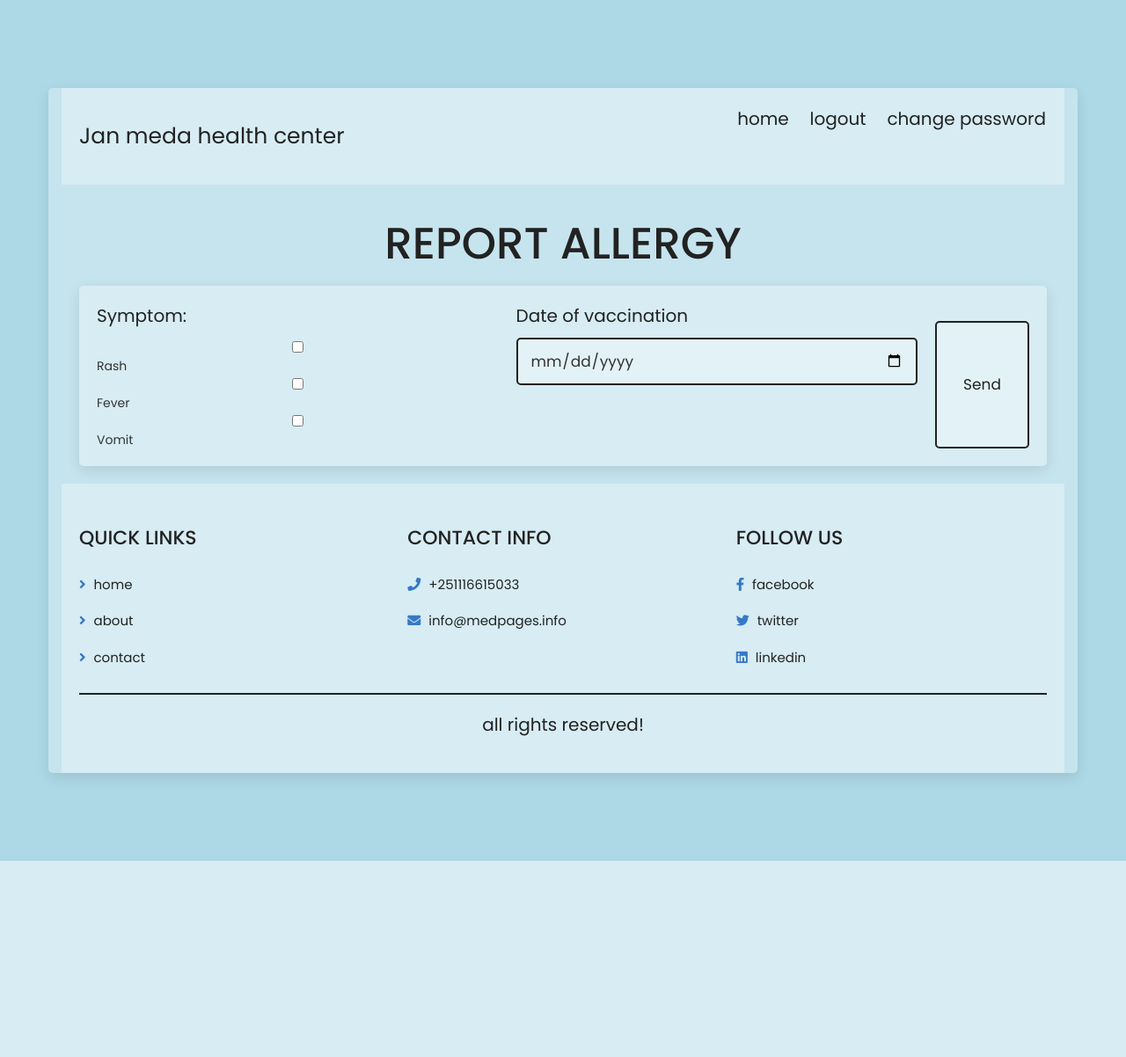
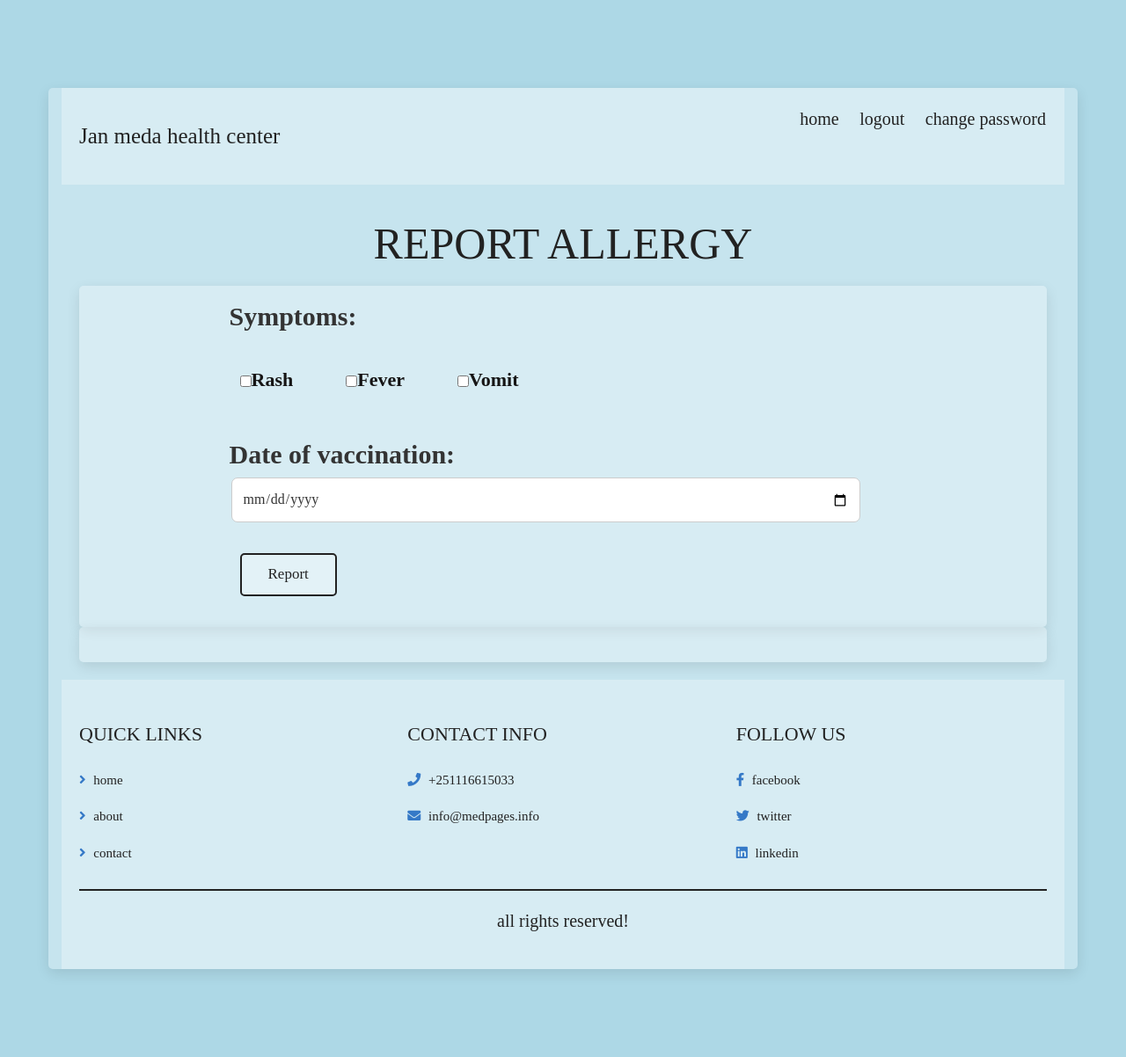
Before and after one commit to lensesorsa/lense, a PHP site: page /reportallergy.php in a window 1280 px wide. Shown: the whole page at 88% size. Before the commit the page ends 979 px from the top, so only its background shows below. Run offline with PHP 8.4, Linux system fonts and the light colour scheme; the visitor is signed in with stand-in values (Sample User, id 1).

Commit message:
report allergy

```diff
--- a/css/Style.css
+++ b/css/Style.css
@@ -10,7 +10,7 @@
 }
 
 *{
-   font-family: 'Poppins', sans-serif;
+   font-family: "Times New Roman", Times, serif;
    margin:0; padding:0;
    box-sizing: border-box;
    outline: none; border:none;
@@ -65,6 +65,8 @@ span.error{
    margin-bottom: 2rem;
    font-size: 5rem;
 }
+
+
 
 .btn{
    display: inline-block;
@@ -605,14 +607,85 @@ section{
       display: block;
       width: 100%;
    }
+}
 
-}
-.flex-container{
-   display: flex;
-   /* flex-direction: row; */
-   justify-content: space-between;
+    .form {
+      display: flex;
+      flex-direction: column;
+      align-items: center;
+      justify-content: center;
+      padding: 20px;
+      background-color: #fff;
+      border-radius: 5px;
+      box-shadow: 0 0 10px rgba(0, 0, 0, 0.1);
+    }
 
-}
-.c{
-   align-items: end;
-}
+    .form-group {
+      width: 75%;
+    }
+
+    .label {
+      /* display: block; */
+      font-size: 30px;
+      font-weight: bold;
+      /* font-weight: 500; */
+      margin-bottom: 40px;
+      color: #333;
+    }
+
+    .error {
+      display: block;
+      color: #ff3333;
+      margin-bottom: 10px;
+    }
+
+    .checkbox-group {
+      display: flex;
+      flex-wrap: wrap;
+      margin-bottom: 10px;
+    }
+
+    .checkbox-label {
+      display: flex;
+      align-items: center;
+      margin: 30px;
+      font-size: 22px;
+      color: #161515;
+    }
+
+    .input {
+      margin-left: 20px;
+      width: 90%;
+      padding: 12px;
+      font-size: 16px;
+      border-radius: 7px;
+      border: solid 1px #ccc;
+      transition: border-color 0.3s ease-in-out;
+    }
+
+    .input:focus {
+      outline: none;
+      border-color: #007bff;
+    }
+
+    /* .btn {
+      background-color: #0921f1;
+      margin-left: 30px;
+      color: #fff;
+      border: none;
+      padding: 10px 20px;
+      font-size: 16px;
+      font-weight: bold;
+      border-radius: 5px;
+      cursor: pointer;
+      transition: all 0.2s ease-in-out;
+      text-transform: uppercase;
+      letter-spacing: 1px;
+    }
+     */
+     .btn{
+      margin-left: 30px;
+     }
+    .btn:hover {
+      background-color: #161818;
+    }
--- a/reportallergy.php
+++ b/reportallergy.php
@@ -66,7 +66,7 @@ if ($_SERVER["REQUEST_METHOD"] == "POST") {
     <meta charset="UTF-8">
     <meta http-equiv="X-UA-Compatible" content="IE=edge">
     <meta name="viewport" content="width=device-width, initial-scale=1.0">
-    <title>Report allergy</title>
+    <title>Contact</title>
     <!-- Add the Bootstrap CSS file -->
     <link rel="stylesheet" href="https://maxcdn.bootstrapcdn.com/bootstrap/3.4.1/css/bootstrap.min.css">
 
@@ -86,26 +86,30 @@ if ($_SERVER["REQUEST_METHOD"] == "POST") {
         <?php @include 'header.php'; ?>
         <section class="contact">
             <h1 class="heading">Report Allergy</h1>
-            <form action="" method="post">
-                <div class="flex">
-                    <div class="inputBox">
-                        <span>Symptom:</span>
-                        <span class="error" style="color: red;"><?php echo $symptomErr; ?></span>
-                        <input type="checkbox" name="rash" value="1"> Rash
-                        <input type="checkbox" name="fever" value="1"> Fever
-                        <input type="checkbox" name="vomit" value="1"> Vomit
+            <form action="" method="post" class="form">
+                <div class="form-group">
+                    <label for="symptoms" class="label">Symptoms:</label>
+                    <span class="error"><?php echo $symptomErr; ?></span>
+                    <div class="checkbox-group">
+                        <label class="checkbox-label"><input type="checkbox" name="rash" value="1">Rash </label>
+                        <label class="checkbox-label"><input type="checkbox" name="fever" value="1"> Fever</label>
+                        <label class="checkbox-label"><input type="checkbox" name="vomit" value="1">Vomit </label>
                     </div>
-                    <div class="inputBox">
-                        <span>Date of vaccination</span>
-                        <span class="error" style="color: red;"><?php echo $dateErr; ?></span>
-                        <input type="date" name="date" min="2022-01-01" max="2050-12-31">
-                    </div>
-                    <input type="submit" value="Send" name="send" id="send" class="btn">
                 </div>
+                <div class="form-group">
+                    <label for="date" class="label">Date of vaccination:</label>
+                    <span class="error"><?php echo $dateErr; ?></span>
+                    <input type="date" name="date" min="2022-01-01" max="2050-12-31" class="input">
+                </div>
+                <div class="form-group">
+                    <input type="submit" value="Report" name="send" id="send" class="btn">
+                </div>
+            </form>
 
 
 
 
+            <form>
                 <!-- Modal -->
                 <div class="modal fade" id="myModal" role="dialog">
                     <div class="modal-dialog">
```
